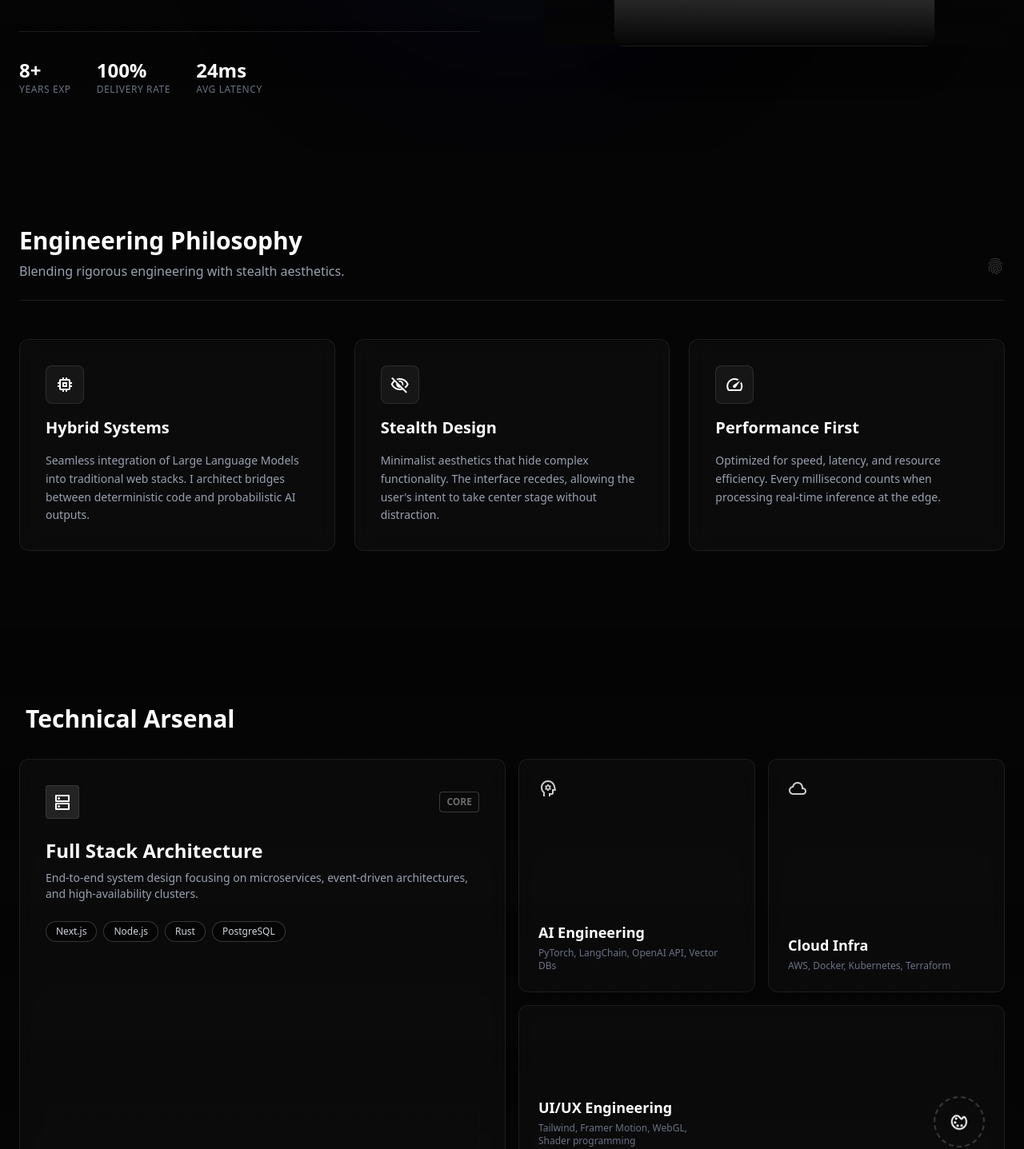
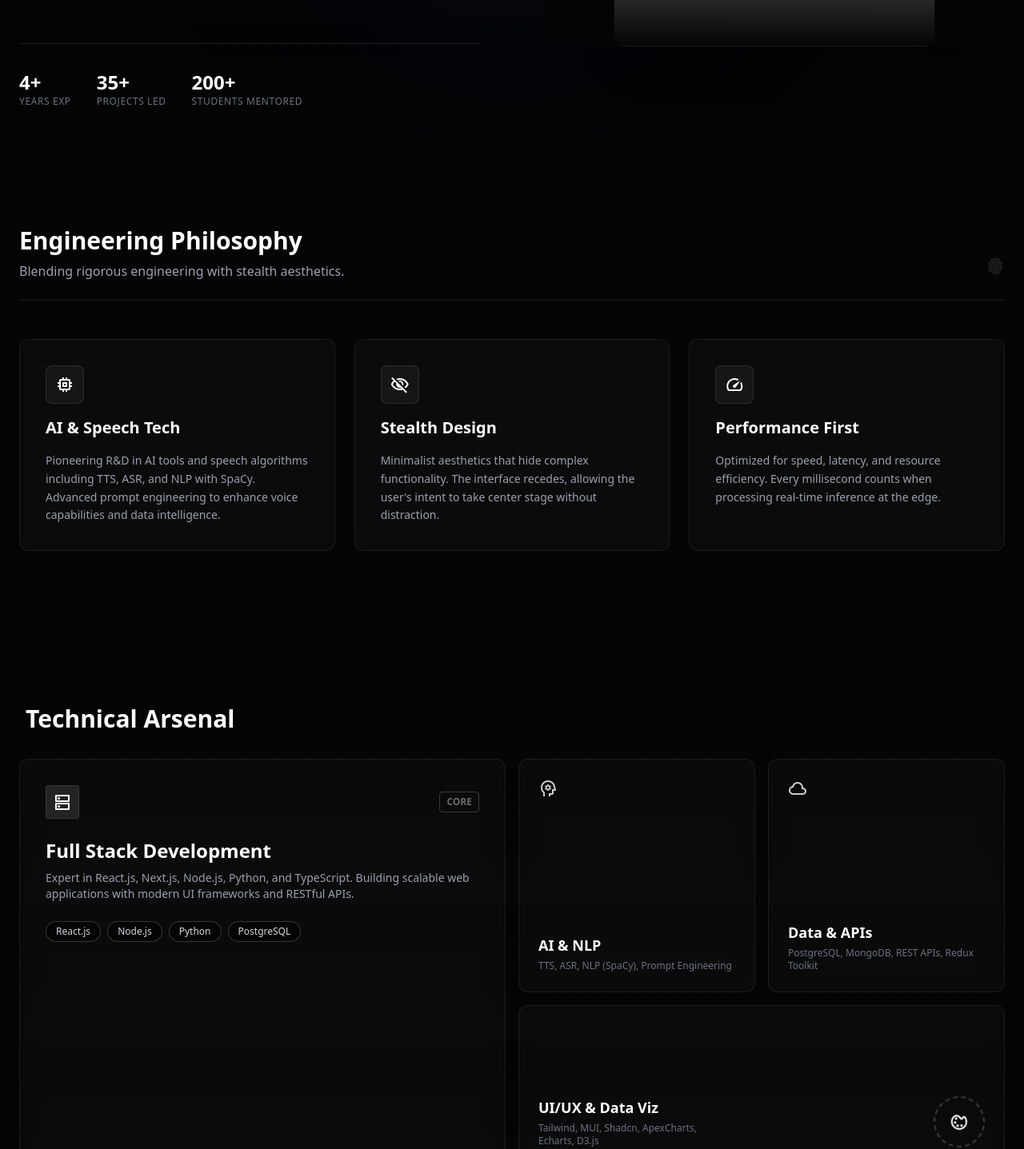
Before and after one commit to Kimosabey/kimo-nexus, a Next.js app: page / in a window 1280 px wide. Shown: the part 613-2050 px from the top of the page at 80% size. Built offline with nearby package versions, Linux system fonts and the light colour scheme; grey boxes are pictures that could not be loaded.

Commit message:
feat: personalize portfolio with Harshan's real resume data and experience

```diff
--- a/src/app/page.tsx
+++ b/src/app/page.tsx
@@ -43,11 +43,11 @@ export default function Home() {
                 <span className="text-xs font-medium text-gray-300 uppercase tracking-widest">Available for Architecture</span>
               </div>
               <h1 className="text-5xl md:text-6xl lg:text-7xl font-bold tracking-tight text-white leading-[1.1] text-glow">
-                I design &amp; build <br />
-                <span className="text-transparent bg-clip-text bg-gradient-to-r from-white via-gray-200 to-gray-500">Hybrid AI Systems</span>
+                Full Stack Engineer <br />
+                <span className="text-transparent bg-clip-text bg-gradient-to-r from-white via-gray-200 to-gray-500">& AI Innovator</span>
               </h1>
               <p className="text-lg text-gray-400 max-w-xl leading-relaxed font-light">
-                Senior Full Stack Hybrid Engineer specializing in scalable architecture and machine learning integration. Crafting calm, expensive digital experiences that perform.
+                Highly driven Full Stack Software Engineer with 4+ years of hands-on experience, crafting scalable web applications using React, Node.js, and Python. Pioneering R&D in AI and speech technologies (TTS, ASR, NLP).
               </p>
               <div className="flex flex-wrap gap-4 mt-4">
                 <button className="px-8 py-3 bg-white text-black font-semibold rounded-lg hover:bg-gray-200 transition-colors flex items-center gap-2">
@@ -60,16 +60,16 @@ export default function Home() {
               </div>
               <div className="flex items-center gap-8 mt-8 pt-8 border-t border-white/10">
                 <div className="flex flex-col">
-                  <span className="text-2xl font-bold text-white">8+</span>
+                  <span className="text-2xl font-bold text-white">4+</span>
                   <span className="text-xs text-gray-500 uppercase tracking-wider">Years Exp</span>
                 </div>
                 <div className="flex flex-col">
-                  <span className="text-2xl font-bold text-white">100%</span>
-                  <span className="text-xs text-gray-500 uppercase tracking-wider">Delivery Rate</span>
+                  <span className="text-2xl font-bold text-white">35+</span>
+                  <span className="text-xs text-gray-500 uppercase tracking-wider">Projects Led</span>
                 </div>
                 <div className="flex flex-col">
-                  <span className="text-2xl font-bold text-white">24ms</span>
-                  <span className="text-xs text-gray-500 uppercase tracking-wider">Avg Latency</span>
+                  <span className="text-2xl font-bold text-white">200+</span>
+                  <span className="text-xs text-gray-500 uppercase tracking-wider">Students Mentored</span>
                 </div>
               </div>
             </div>
@@ -106,9 +106,9 @@ export default function Home() {
               <div className="w-12 h-12 rounded-lg bg-white/5 flex items-center justify-center border border-white/10 text-white group-hover:bg-primary/20 group-hover:border-primary/50 transition-colors">
                 <span className="material-symbols-outlined">memory</span>
               </div>
-              <h3 className="text-xl font-bold text-white">Hybrid Systems</h3>
+              <h3 className="text-xl font-bold text-white">AI & Speech Tech</h3>
               <p className="text-sm text-gray-400 leading-relaxed">
-                Seamless integration of Large Language Models into traditional web stacks. I architect bridges between deterministic code and probabilistic AI outputs.
+                Pioneering R&D in AI tools and speech algorithms including TTS, ASR, and NLP with SpaCy. Advanced prompt engineering to enhance voice capabilities and data intelligence.
               </p>
             </div>
             {/* Card 2 */}
@@ -146,12 +146,12 @@ export default function Home() {
                   <span className="p-2 rounded bg-white/10 border border-white/10 material-symbols-outlined text-white">dns</span>
                   <span className="text-xs font-bold text-white/40 border border-white/20 px-2 py-1 rounded">CORE</span>
                 </div>
-                <h3 className="text-2xl font-bold text-white mb-2">Full Stack Architecture</h3>
-                <p className="text-gray-400 text-sm mb-6">End-to-end system design focusing on microservices, event-driven architectures, and high-availability clusters.</p>
+                <h3 className="text-2xl font-bold text-white mb-2">Full Stack Development</h3>
+                <p className="text-gray-400 text-sm mb-6">Expert in React.js, Next.js, Node.js, Python, and TypeScript. Building scalable web applications with modern UI frameworks and RESTful APIs.</p>
                 <div className="flex flex-wrap gap-2">
-                  <span className="px-3 py-1 text-xs rounded-full bg-black/50 border border-white/20 text-gray-300">Next.js</span>
+                  <span className="px-3 py-1 text-xs rounded-full bg-black/50 border border-white/20 text-gray-300">React.js</span>
                   <span className="px-3 py-1 text-xs rounded-full bg-black/50 border border-white/20 text-gray-300">Node.js</span>
-                  <span className="px-3 py-1 text-xs rounded-full bg-black/50 border border-white/20 text-gray-300">Rust</span>
+                  <span className="px-3 py-1 text-xs rounded-full bg-black/50 border border-white/20 text-gray-300">Python</span>
                   <span className="px-3 py-1 text-xs rounded-full bg-black/50 border border-white/20 text-gray-300">PostgreSQL</span>
                 </div>
               </div>
@@ -165,23 +165,23 @@ export default function Home() {
             <div className="glass-card rounded-xl p-6 flex flex-col justify-between group hover:border-white/30 transition-colors">
               <div className="text-white mb-4 material-symbols-outlined text-3xl opacity-80 group-hover:opacity-100 group-hover:scale-110 transition-all">psychology</div>
               <div>
-                <h4 className="text-lg font-bold text-white">AI Engineering</h4>
-                <p className="text-xs text-gray-500 mt-1">PyTorch, LangChain, OpenAI API, Vector DBs</p>
+                <h4 className="text-lg font-bold text-white">AI & NLP</h4>
+                <p className="text-xs text-gray-500 mt-1">TTS, ASR, NLP (SpaCy), Prompt Engineering</p>
               </div>
             </div>
             {/* Skill Box */}
             <div className="glass-card rounded-xl p-6 flex flex-col justify-between group hover:border-white/30 transition-colors">
               <div className="text-white mb-4 material-symbols-outlined text-3xl opacity-80 group-hover:opacity-100 group-hover:scale-110 transition-all">cloud_queue</div>
               <div>
-                <h4 className="text-lg font-bold text-white">Cloud Infra</h4>
-                <p className="text-xs text-gray-500 mt-1">AWS, Docker, Kubernetes, Terraform</p>
+                <h4 className="text-lg font-bold text-white">Data & APIs</h4>
+                <p className="text-xs text-gray-500 mt-1">PostgreSQL, MongoDB, REST APIs, Redux Toolkit</p>
               </div>
             </div>
             {/* Skill Box Wide */}
             <div className="md:col-span-2 glass-card rounded-xl p-6 flex flex-row items-center justify-between group hover:border-white/30 transition-colors">
               <div className="flex flex-col justify-center h-full">
-                <h4 className="text-lg font-bold text-white">UI/UX Engineering</h4>
-                <p className="text-xs text-gray-500 mt-1 max-w-[200px]">Tailwind, Framer Motion, WebGL, Shader programming</p>
+                <h4 className="text-lg font-bold text-white">UI/UX & Data Viz</h4>
+                <p className="text-xs text-gray-500 mt-1 max-w-[200px]">Tailwind, MUI, Shadcn, ApexCharts, Echarts, D3.js</p>
               </div>
               <div className="h-16 w-16 rounded-full border-2 border-dashed border-white/20 animate-[spin_10s_linear_infinite] flex items-center justify-center">
                 <span className="material-symbols-outlined text-white">palette</span>
@@ -264,36 +264,36 @@ export default function Home() {
             <div className="relative">
               <span className="absolute -left-[37px] top-1 h-4 w-4 rounded-full bg-primary ring-4 ring-black"></span>
               <div className="flex flex-col sm:flex-row sm:items-center sm:justify-between mb-2">
-                <h3 className="text-xl font-bold text-white">Senior Hybrid Engineer</h3>
-                <span className="text-xs font-mono text-gray-400 bg-white/5 px-2 py-1 rounded">2021 — Present</span>
+                <h3 className="text-xl font-bold text-white">Software Engineer – Full Stack</h3>
+                <span className="text-xs font-mono text-gray-400 bg-white/5 px-2 py-1 rounded">Jan 2023 — Present</span>
               </div>
-              <p className="text-primary text-sm font-medium mb-2">TechCorp AI Solutions</p>
+              <p className="text-primary text-sm font-medium mb-2">Lingotran Pvt. Ltd.</p>
               <p className="text-gray-400 text-sm leading-relaxed">
-                Leading a team of 8 engineers building the next generation of generative AI tools. Architected the core inference engine reducing costs by 40%.
+                Spearheaded full-stack development with React.js, Node.js, and Python. Pioneered R&D in AI tools and speech technologies (TTS, ASR, NLP). Led frontend development with responsive UIs and data dashboards. Served as Scrum Leader, mentoring junior engineers.
               </p>
             </div>
             {/* Role 2 */}
             <div className="relative">
               <span className="absolute -left-[37px] top-1 h-4 w-4 rounded-full bg-gray-600 ring-4 ring-black"></span>
               <div className="flex flex-col sm:flex-row sm:items-center sm:justify-between mb-2">
-                <h3 className="text-xl font-bold text-white">Full Stack Developer</h3>
-                <span className="text-xs font-mono text-gray-400 bg-white/5 px-2 py-1 rounded">2018 — 2021</span>
+                <h3 className="text-xl font-bold text-white">Software Engineer – Full Stack</h3>
+                <span className="text-xs font-mono text-gray-400 bg-white/5 px-2 py-1 rounded">Feb 2021 — Jul 2022</span>
               </div>
-              <p className="text-gray-300 text-sm font-medium mb-2">Innovate Fintech</p>
+              <p className="text-gray-300 text-sm font-medium mb-2">Veriteam Software Solutions</p>
               <p className="text-gray-400 text-sm leading-relaxed">
-                Developed secure, high-throughput payment gateways. Migrated legacy monoliths to microservices on AWS Lambda.
+                Developed full-stack applications using MVC architecture, Node.js, Express.js, Python, Next.js, and React. Engineered multiple CMS platforms including Admin & Merchant dashboards. Mentored 200+ students and guided 35+ academic projects.
               </p>
             </div>
             {/* Role 3 */}
             <div className="relative">
               <span className="absolute -left-[37px] top-1 h-4 w-4 rounded-full bg-gray-800 ring-4 ring-black"></span>
               <div className="flex flex-col sm:flex-row sm:items-center sm:justify-between mb-2">
-                <h3 className="text-xl font-bold text-white">Frontend Engineer</h3>
-                <span className="text-xs font-mono text-gray-400 bg-white/5 px-2 py-1 rounded">2016 — 2018</span>
+                <h3 className="text-xl font-bold text-white">Education</h3>
+                <span className="text-xs font-mono text-gray-400 bg-white/5 px-2 py-1 rounded">2017 — 2020</span>
               </div>
-              <p className="text-gray-300 text-sm font-medium mb-2">Creative Agency X</p>
+              <p className="text-gray-300 text-sm font-medium mb-2">Master of Computer Applications (MCA)</p>
               <p className="text-gray-400 text-sm leading-relaxed">
-                Built award-winning interactive websites using WebGL and GSAP. Focused on performance optimization and accessibility.
+                The NIE College, Mysore | 8.2 CGPA. Specialized in software engineering, web technologies, and system design.
               </p>
             </div>
           </div>
@@ -306,15 +306,15 @@ export default function Home() {
             <p className="text-gray-400 mb-10 max-w-lg mx-auto">
               Currently accepting select projects for Q3. If you have an engineering challenge that requires precision and scale, reach out.
             </p>
-            <a className="inline-flex h-12 items-center justify-center rounded-lg bg-primary px-8 text-sm font-bold text-white transition-transform hover:scale-105 hover:bg-primary/90" href="mailto:hello@example.com">
-              hello@mk-engineer.com
+            <a className="inline-flex h-12 items-center justify-center rounded-lg bg-primary px-8 text-sm font-bold text-white transition-transform hover:scale-105 hover:bg-primary/90" href="mailto:harshan.aiyappa@gmail.com">
+              harshan.aiyappa@gmail.com
             </a>
             <div className="mt-20 flex flex-col md:flex-row justify-between items-center gap-6 pt-10 border-t border-white/5 text-gray-500 text-sm">
               <p>© 2024 MK Systems. All rights reserved.</p>
               <div className="flex gap-6">
-                <Link className="hover:text-white transition-colors" href="#">Twitter</Link>
-                <Link className="hover:text-white transition-colors" href="#">LinkedIn</Link>
-                <Link className="hover:text-white transition-colors" href="#">GitHub</Link>
+                <Link className="hover:text-white transition-colors" href="https://twitter.com/harshan_aiyappa" target="_blank">Twitter</Link>
+                <Link className="hover:text-white transition-colors" href="https://linkedin.com/in/harshan-aiyappa" target="_blank">LinkedIn</Link>
+                <Link className="hover:text-white transition-colors" href="https://github.com/Kimosabey" target="_blank">GitHub</Link>
               </div>
             </div>
           </div>
```
